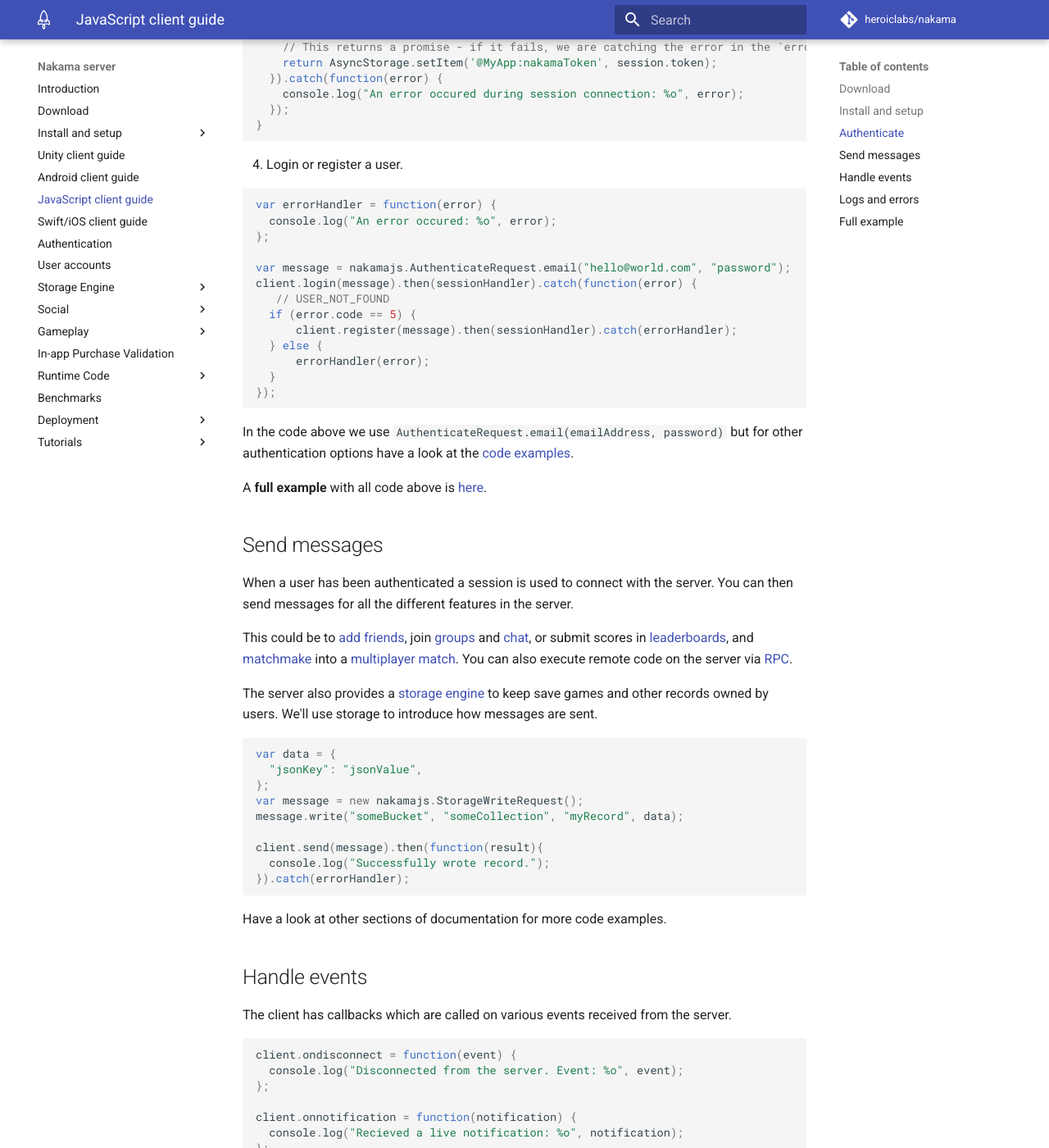
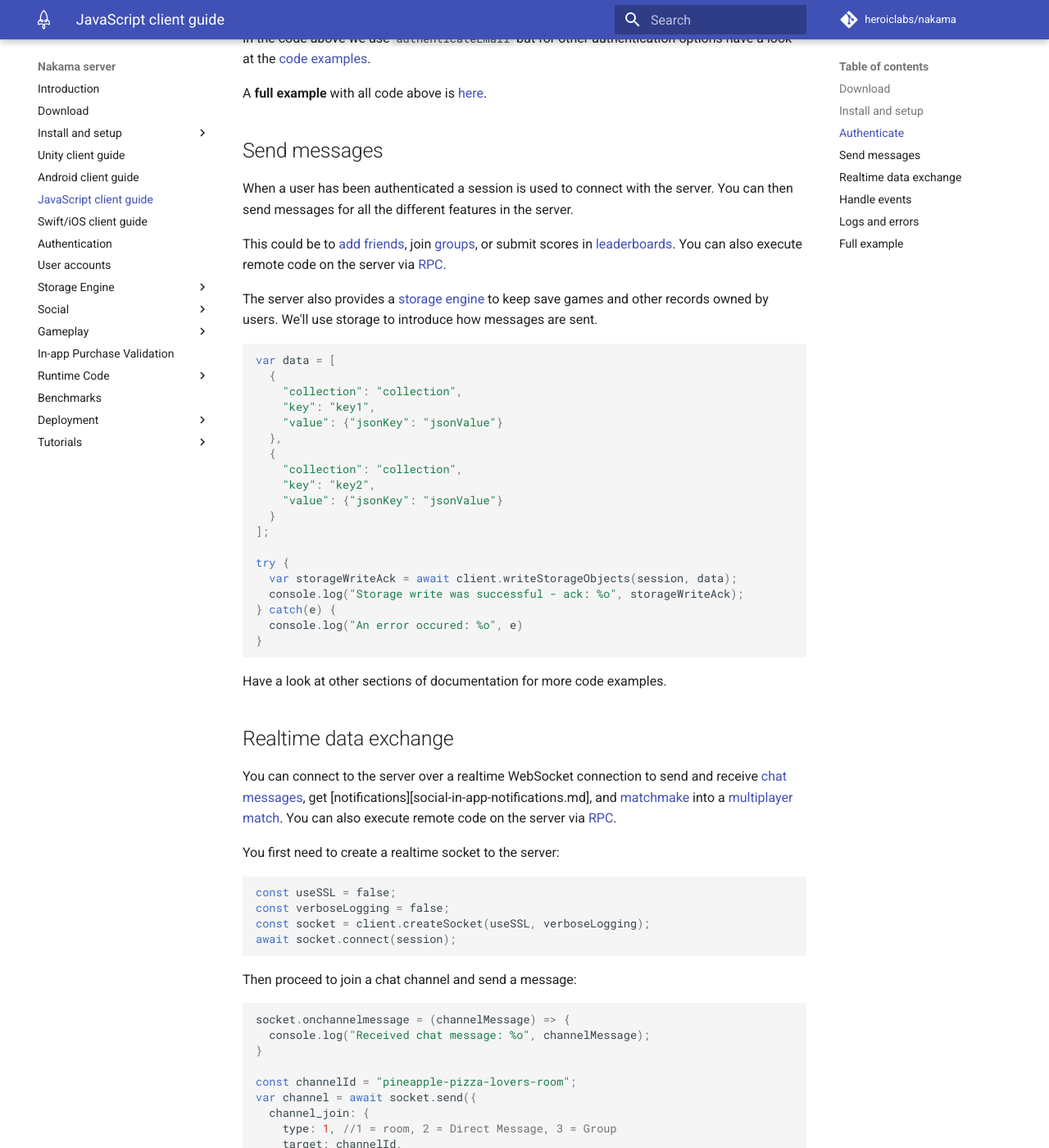
Before and after one commit to heroiclabs/nakama-docs, an MkDocs documentation site: the page built from docs/javascript-client-guide.md, in a window 1280 px wide and 1400 px high, scrolled down 2256 px. Shown: the whole window at 82% size. Built offline with MkDocs 1.6.1 and Material for MkDocs 9.7.7, drawn with Linux system fonts in a browser that asks for light colours; comment, search, counter and statistics services are not loaded; old or Windows-style settings are respelled for this version of MkDocs; some of the changed text lies outside the part shown.

Commit message:
Update Javascript client guide.

````diff
--- a/docs/javascript-client-guide.md
+++ b/docs/javascript-client-guide.md
@@ -1,21 +1,12 @@
 # JavaScript client guide
 
-The official JavaScript client handles all communication in realtime with the server. It implements all features in the server and can be used in a browser and be embdedded inside React Native applications.
+The official JavaScript client handles all communication in realtime with the server. It implements all features in the server and can be used in a browser and be embedded inside React Native applications. The client also comes with type definition so it can be used via TypeScript.
 
 ## Download
 
 The client is available on <a href="https://www.npmjs.com/package/nakama-js" target="\_blank">NPM</a>, Bower and on the <a href="https://github.com/heroiclabs/nakama-js/releases/latest" target="\_blank">GitHub releases page</a>. You can download `nakama-js.umd.js` which contains the Nakama-js module and UMD module loader.
 
 If you are using NPM to manage your dependencies, simply add the following to your `package.json`:
-```json
-//...
-"dependencies": {
-  "@heroiclabs/nakama-js": "^0.1.0"
-}
-//...
-```
-
-If you are using Bower, add the following to your `bower.json`:
 ```json
 //...
 "dependencies": {
@@ -65,60 +56,43 @@
 var client = new nakamajs.Client("defaultkey");
 ```
 
-&nbsp;&nbsp; 2\. Write a callback which will be used to connect to the server.
+&nbsp;&nbsp; 2\. Authenticate a user. By default, Nakama will try and create a user if it doesn't exist.
 
 If you are in an environment that supports `localStorage` then use the following code to store the session:
 
 ```js
-var sessionHandler = function(session) {
-  console.log("Session: %o", session);
-  client.connect(session).then(function(session) {
-    console.log("Session connected.");
+const email = "hello@example.com";
+const password = "somesupersecretpassword";
 
-    // Store session for quick reconnects.
-    localStorage.nakamaToken = session.token;
-  }).catch(function(error) {
-    console.log("An error occured during session connection: %o", error);
-  });
+try {
+  var session = await client.authenticateEmail({ email: email, password: password });
+
+  // Store session for quick reconnects.
+  localStorage.nakamaToken = session.token;
+  console.log("Authenticated successfully. User ID: %o", session.user_id);
+} catch(e) {
+  console.log("An error occured while trying to authenticate user: %o", e)
 }
 ```
 
 For React Native, you should use the following:
 
 ```js
-var sessionHandler = function(session) {
-  console.log("Session: %o", session);
-  client.connect(session).then(function(session) {
-    console.log("Session connected.");
+const customId = "someuniqueidentifier";
 
-    // Store session for quick reconnects.
-    // This returns a promise - if it fails, we are catching the error in the `error` callback below
-    return AsyncStorage.setItem('@MyApp:nakamaToken', session.token);
-  }).catch(function(error) {
-    console.log("An error occured during session connection: %o", error);
-  });
+try {
+  var session = await client.authenticateCustom({ id: customId });
+
+  // Store session for quick reconnects.
+  // This returns a promise - if it fails, we are catching the error in the `error` callback below
+  return AsyncStorage.setItem('@MyApp:nakamaToken', session.token);
+  console.log("Authenticated successfully. User ID: %o", session.user_id);
+} catch(e) {
+  console.log("An error occured while trying to authenticate user: %o", e)
 }
 ```
 
-&nbsp;&nbsp; 4\. Login or register a user.
-
-```js
-var errorHandler = function(error) {
-  console.log("An error occured: %o", error);
-};
-
-var message = nakamajs.AuthenticateRequest.email("hello@world.com", "password");
-client.login(message).then(sessionHandler).catch(function(error) {
-   // USER_NOT_FOUND
-  if (error.code == 5) {
-      client.register(message).then(sessionHandler).catch(errorHandler);
-  } else {
-      errorHandler(error);
-  }
-});
-```
-
-In the code above we use `AuthenticateRequest.email(emailAddress, password)` but for other authentication options have a look at the [code examples](authentication.md#register-or-login).
+In the code above we use `authenticateEmail` but for other authentication options have a look at the [code examples](authentication.md#register-or-login).
 
 A __full example__ with all code above is [here](#full-example).
 
@@ -126,23 +100,78 @@
 
 When a user has been authenticated a session is used to connect with the server. You can then send messages for all the different features in the server.
 
-This could be to [add friends](social-friends.md), join [groups](social-groups-clans.md) and [chat](social-realtime-chat.md), or submit scores in [leaderboards](gameplay-leaderboards.md), and [matchmake](gameplay-matchmaker.md) into a [multiplayer match](gameplay-multiplayer-realtime.md). You can also execute remote code on the server via [RPC](runtime-code-basics.md).
+This could be to [add friends](social-friends.md), join [groups](social-groups-clans.md), or submit scores in [leaderboards](gameplay-leaderboards.md). You can also execute remote code on the server via [RPC](runtime-code-basics.md).
 
 The server also provides a [storage engine](storage-collections.md) to keep save games and other records owned by users. We'll use storage to introduce how messages are sent.
 
 ```js
-var data = {
-  "jsonKey": "jsonValue",
-};
-var message = new nakamajs.StorageWriteRequest();
-message.write("someBucket", "someCollection", "myRecord", data);
+var data = [
+  {
+    "collection": "collection",
+    "key": "key1",
+    "value": {"jsonKey": "jsonValue"}
+  },
+  {
+    "collection": "collection",
+    "key": "key2",
+    "value": {"jsonKey": "jsonValue"}
+  }
+];
 
-client.send(message).then(function(result){
-  console.log("Successfully wrote record.");
-}).catch(errorHandler);
+try {
+  var storageWriteAck = await client.writeStorageObjects(session, data);
+  console.log("Storage write was successful - ack: %o", storageWriteAck);
+} catch(e) {
+  console.log("An error occured: %o", e)
+}
 ```
 
 Have a look at other sections of documentation for more code examples.
+
+## Realtime data exchange
+
+You can connect to the server over a realtime WebSocket connection to send and receive [chat messages](social-realtime-chat.md), get [notifications][social-in-app-notifications.md], and [matchmake](gameplay-matchmaker.md) into a [multiplayer match](gameplay-multiplayer-realtime.md). You can also execute remote code on the server via [RPC](runtime-code-basics.md).
+
+You first need to create a realtime socket to the server:
+
+```js
+const useSSL = false;
+const verboseLogging = false;
+const socket = client.createSocket(useSSL, verboseLogging);
+await socket.connect(session);
+```
+
+Then proceed to join a chat channel and send a message:
+
+```js
+
+socket.onchannelmessage = (channelMessage) => {
+  console.log("Received chat message: %o", channelMessage);
+}
+
+const channelId = "pineapple-pizza-lovers-room";
+var channel = await socket.send({
+  channel_join: {
+    type: 1, //1 = room, 2 = Direct Message, 3 = Group
+    target: channelId,
+    persistence: false,
+    hidden: false
+  }
+});
+
+console.log("Successfully joined channel - channel: %o", channel);
+
+var messageAck = await socket.send({
+  channel_message_send: {
+    channel_id: channel.id,
+    content: {"message": "Pineapple doesn't belong on a pizza!"}
+  }
+})
+
+console.log("Successfully sent chat message - ack: %o", messageAck);
+```
+
+There is a lot more information about various chat feature available [here](social-in-app-notifications.md).
 
 ## Handle events
 
@@ -164,6 +193,30 @@
 client.ontopicmessage = function(message) {
   console.log("Recieved a new chat message: %o", message);
 }
+
+socket.onmatchdata(matchData) {
+  console.log("Recieved a match data: %o", matchData);
+}
+
+socket.onmatchpresence(matchPresence) {
+  console.log("Recieved a match presence update: %o", matchPresence);
+}
+
+socket.onmatchmakermatched(matchmakerMatched) {
+  console.log("Recieved a matchmaker update: %o", matchmakerMatched);
+}
+
+socket.onstatuspresence(statusPresence) {
+  console.log("Recieved a status presence update: %o", statusPresence);
+}
+
+socket.onstreampresence(streamPresence) {
+  console.log("Recieved a stream presence update: %o", streamPresence);
+}
+
+socket.onstreamdata(streamData) {
+  console.log("Recieved a stream data: %o", streamData);
+}
 ```
 
 Some events only need to be implemented for the features you want to use.
@@ -175,14 +228,23 @@
 | onnotification | Receives live [in-app notifications](social-in-app-notifications.md) sent from the server. |
 | ontopicmessage | Receives [realtime chat](social-realtime-chat.md) messages sent by other users. |
 | ontopicpresence | It handles join and leave events within [chat](social-realtime-chat.md). |
+| onmatchdata | Receives [realtime multiplayer](gameplay-multiplayer-realtime.md) match data. |
+| onmatchpresence | It handles join and leave events within [realtime multiplayer](gameplay-multiplayer-realtime.md). |
+| onmatchmakermatched | Received when the [matchmaker](gameplay-matchmaker.md) has found a suitable match. |
+| onstatuspresence | It handles status updates when subscribed to a user [status feed](social-status.md). |
+| onstreampresence | Receives [stream](social-stream.md) join and leave event. |
+| onstreamdata | Receives [stream](social-stream.md) data sent by the server. |
 
 ## Logs and errors
 
 The [server](install-configuration.md#log) and the client can generate logs which are helpful to debug code. To log all messages sent by the client you can enable `verbose` when you build a `client`.
 
 ```js
+const verboseLogging = true;
+const useSSL = false;
 var client = new nakamajs.Client("defaultkey");
-client.verbose = true;
+client.verbose = verboseLogging;
+client.createSocket(useSSL, verboseLogging);
 ```
 
 ---
@@ -196,66 +258,69 @@
 var client = new nakamajs.Client("defaultkey");
 var currentSession = null;
 
-var errorHandler = function(error) {
-  console.log("An error occured: %o", error);
-};
-
-var sessionHandler = function(session) {
-  currentSession = session;
-
-  console.log("Session: %o", session);
-  client.connect(session).then(function(session) {
-    console.log("Session connected.");
-
-    // Store session for quick reconnects.
-    // This returns a promise - if it fails, we are catching the error in the `error` callback below
-    return AsyncStorage.setItem('@MyApp:nakamaToken', session.token);
-  }).catch(function(error) {
-    console.log("An error occured during session connection: %o", error);
-  });
+function storeSession(session) {
+  if (typeof(Storage) !== "undefined") {
+    localStorage.setItem("nakamaToken", session.token);
+    console.log("Session stored.");
+  } else {
+    // We are assuming that you are using React Native...
+    AsyncStorage.setItem('@MyApp:nakamaToken', session.token).then(function(session) {
+      console.log("Session stored.");
+    }).catch(function(error) {
+      console.log("An error occured while storing session: %o", error);
+    })
+  };
 }
 
-function restoreSessionAndConnect() {
-  var sessionString = null;
+async function getSessionFromStorage() {
   if (typeof(Storage) !== "undefined") {
-    sessionString = localStorage.getItem("nakamaToken");
+    return Promise.resolve(localStorage.getItem("nakamaToken"));
   } else {
-    // We are assuming that you are using React Native...
-    AsyncStorage.getItem('@MyApp:nakamaToken').then(function(token) {
-        sessionString = token;
-    }).catch(function(error){
-        console.log("Could not fetch data, error: %o", error);
-    });
+    try {
+      // We are assuming that you are using React Native...
+      return AsyncStorage.getItem('@MyApp:nakamaToken');
+    } catch(e) {
+      console.log("Could not fetch data, error: %o", error);
+    }
   }
-
-  // Lets check if we can restore a cached session.
-  if (!sessionString || sessionString == "") {
-    return
-  }
-
-  var session = nakamajs.Session.Restore(sessionString);
-  if (session.isexpired(new Date())) {
-    return; // We can't restore an expired session.
-  }
-
-  sessionHandler(session);
 }
 
-function loginOrRegister() {
-  var message = nakamajs.AuthenticateRequest.email("hello@world.com", "password");
-  client.login(message).then(sessionHandler).catch(function(error) {
-     // USER_NOT_FOUND
-    if (error.code == 5) {
-        client.register(message).then(sessionHandler).catch(errorHandler);
-    } else {
-        errorHandler(error);
+async function restoreSessionOrAuthenticate() {
+  const email = "hello@example.com";
+  const password = "somesupersecretpassword";
+  var session = null;
+  try {
+    var sessionString = await getSessionFromStorage();
+    if (sessionString && sessionString != "") {
+      session = nakamajs.Session.restore(sessionString);
+      var currentTimeInSec = new Date() / 1000;
+      if (!session.isexpired(currentTimeInSec)) {
+        console.log("Restored session. User ID: %o", session.user_id);
+        return Promise.resolve(session);
+      }
     }
-  });
+
+    var session = await client.authenticateEmail({ email: email, password: password });
+    storeSession(session);
+
+    console.log("Authenticated successfully. User ID: %o", session.user_id);
+    return Promise.resolve(session);
+  } catch(e) {
+    console.log("An error occured while trying to restore session or authenticate user: %o", e)
+  }
 }
 
 // Let's begin here...
-restoreSessionAndConnect();
-if (currentSession == null) {
-  loginOrRegister();
-}
+restoreSessionOrAuthenticate().then(function(session) {
+  currentSession = session;
+  return client.writeStorageObjects(currentSession, [{
+    "collection": "collection",
+    "key": "key1",
+    "value": {"jsonKey": "jsonValue"}
+  }]);
+}).then(function(writeAck) {
+  console.log("Storage write was successful - ack: %o", writeAck);
+}).catch(function(error) {
+  console.log("An error occured: %o", e)
+});
 ```
--- a/mkdocs.yml
+++ b/mkdocs.yml
@@ -14,7 +14,7 @@
 repo_url: 'https://github.com/heroiclabs/nakama'
 
 # Copyright
-copyright: 'Copyright &copy; 2017 Heroic Labs'
+copyright: 'Copyright &copy; 2018 Heroic Labs'
 
 # Documentation and theme
 theme:
````
